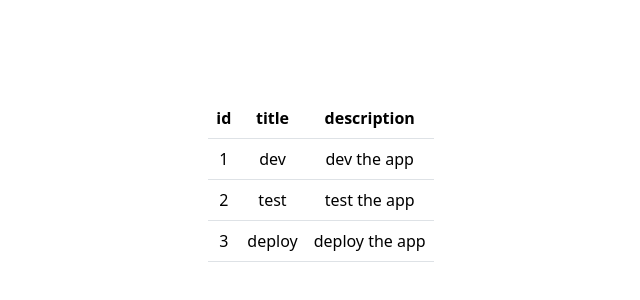
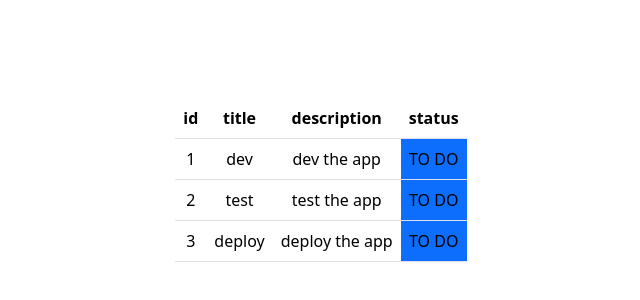
Before and after one commit to AminaB/react-todo, a React (Vite) app: page / in a window 1280 px wide. Shown: the part 212-512 px from the top of the page, without its empty margins (319-959 px from the left). Built offline with nearby package versions, Linux system fonts and the light colour scheme.

Commit message:
add status to todos

```diff
--- a/src/App.jsx
+++ b/src/App.jsx
@@ -2,9 +2,9 @@ import './App.css'
 
 function App() {
 const todos=[
-    {id:"1", title:"dev", description:"dev the app"},
-    {id:"2", title:"test", description:"test the app"},
-    {id:"3", title:"deploy", description:"deploy the app"},
+    {id:"1", title:"dev", description:"dev the app", completed:false},
+    {id:"2", title:"test", description:"test the app", completed:false},
+    {id:"3", title:"deploy", description:"deploy the app", completed:false},
 ];
   return (
     <>
@@ -16,6 +16,7 @@ const todos=[
                   <th>id</th>
                   <th>title</th>
                   <th>description</th>
+                  <th>status</th>
               </tr>
               </thead>
               <tbody>
@@ -25,6 +26,11 @@ const todos=[
                           <td>{todo.id}</td>
                           <td>{todo.title}</td>
                           <td>{todo.description}</td>
+                          {todo.completed
+                              ? <td>Done</td>
+                              :<td className="bg-primary">TO DO</td>
+                          }
+
                       </tr>
                   )
 
```
